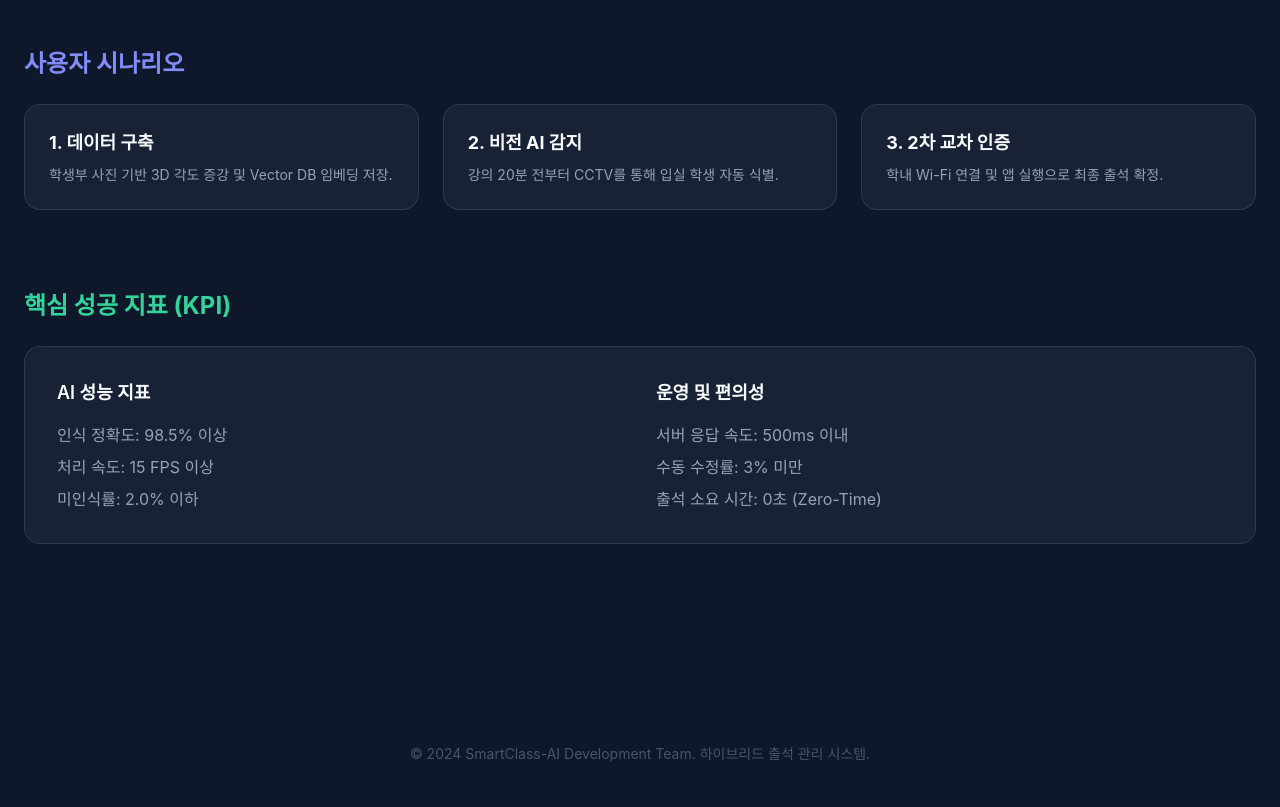
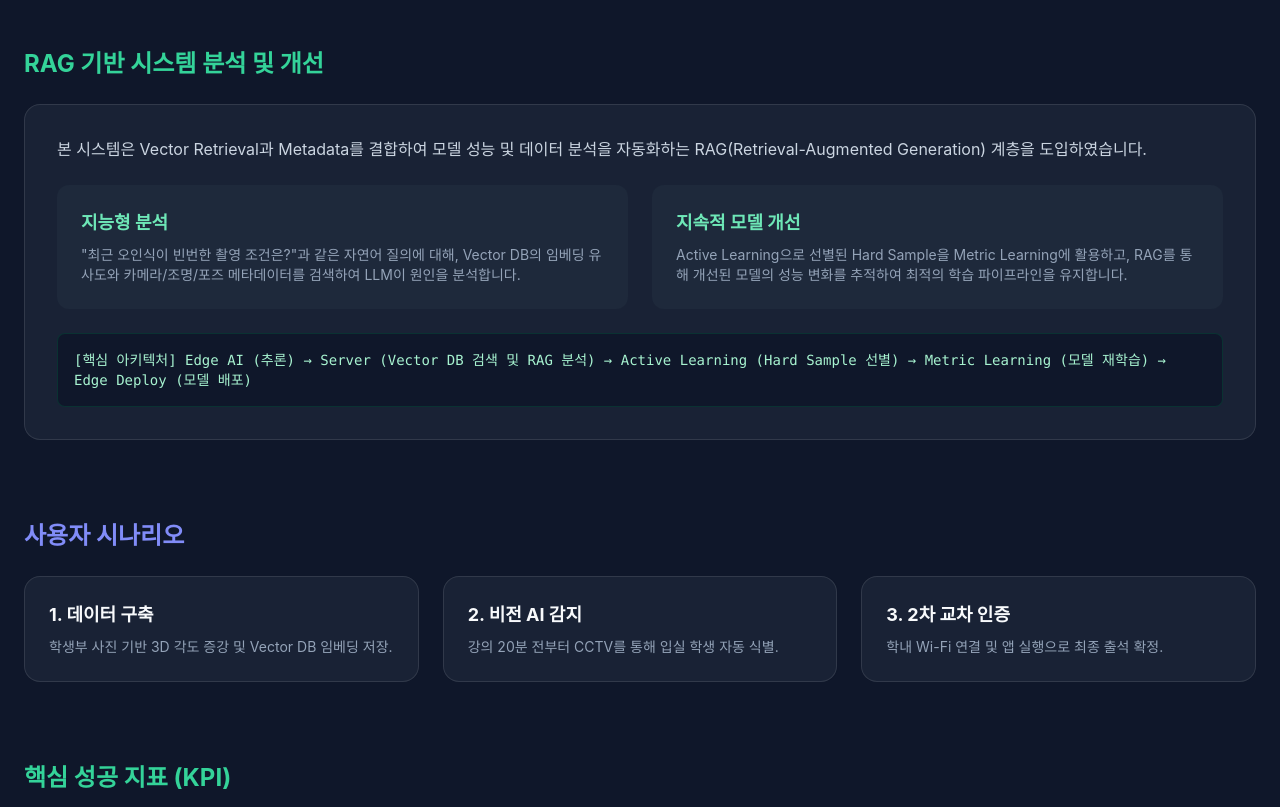
Before and after one commit to SeunghoSong/song_make_and_move, a plain HTML site: page index.html in a window 1280 px wide. Shown: the part 920-1727 px from the top of the page. Drawn offline with nearby package versions, Linux system fonts and the light colour scheme.

Commit message:
RAG_보고서 및 RAD 내용추가 index.html  수정

```diff
--- a/index.html
+++ b/index.html
@@ -23,6 +23,7 @@
             <div class="hidden md:flex space-x-8 text-sm font-medium text-slate-300">
                 <a href="#overview" class="hover:text-sky-400">시스템 개요</a>
                 <a href="#pipeline" class="hover:text-sky-400">데이터 파이프라인</a>
+                <a href="#rag-analysis" class="hover:text-sky-400">RAG 시스템 분석</a>
                 <a href="#scenario" class="hover:text-sky-400">사용자 시나리오</a>
                 <a href="#kpi" class="hover:text-sky-400">성공 지표</a>
             </div>
@@ -75,6 +76,29 @@
             </div>
         </section>
 
+        <!-- RAG Analysis -->
+        <section id="rag-analysis" class="mb-20">
+            <h2 class="text-2xl font-bold mb-6 text-emerald-400">RAG 기반 시스템 분석 및 개선</h2>
+            <div class="glass-panel p-8 rounded-2xl">
+                <p class="text-slate-300 mb-6">본 시스템은 Vector Retrieval과 Metadata를 결합하여 모델 성능 및 데이터 분석을 자동화하는 RAG(Retrieval-Augmented Generation) 계층을 도입하였습니다.</p>
+                <div class="grid grid-cols-1 md:grid-cols-2 gap-6">
+                    <div class="bg-slate-800 p-6 rounded-xl">
+                        <h3 class="font-bold text-lg text-emerald-300 mb-2">지능형 분석</h3>
+                        <p class="text-sm text-slate-400">"최근 오인식이 빈번한 촬영 조건은?"과 같은 자연어 질의에 대해, Vector DB의 임베딩 유사도와 카메라/조명/포즈 메타데이터를 검색하여 LLM이 원인을 분석합니다.</p>
+                    </div>
+                    <div class="bg-slate-800 p-6 rounded-xl">
+                        <h3 class="font-bold text-lg text-emerald-300 mb-2">지속적 모델 개선</h3>
+                        <p class="text-sm text-slate-400">Active Learning으로 선별된 Hard Sample을 Metric Learning에 활용하고, RAG를 통해 개선된 모델의 성능 변화를 추적하여 최적의 학습 파이프라인을 유지합니다.</p>
+                    </div>
+                </div>
+                <div class="mt-6 p-4 bg-slate-900 rounded-lg border border-emerald-900/50">
+                    <p class="text-sm text-emerald-200 font-mono">
+                        [핵심 아키텍처] Edge AI (추론) → Server (Vector DB 검색 및 RAG 분석) → Active Learning (Hard Sample 선별) → Metric Learning (모델 재학습) → Edge Deploy (모델 배포)
+                    </p>
+                </div>
+            </div>
+        </section>
+
         <!-- Scenario -->
         <section id="scenario" class="mb-20">
             <h2 class="text-2xl font-bold mb-6 text-indigo-400">사용자 시나리오</h2>
@@ -121,7 +145,7 @@
     </main>
 
     <footer class="py-10 text-center text-slate-600 text-sm">
-        © 2024 SmartClass-AI Development Team. 하이브리드 출석 관리 시스템.
+        © 2026 SmartClass-AI Development Team. 하이브리드 출석 관리 시스템.
     </footer>
 </body>
 </html>
```
Also changed, not shown: 3 other files.
